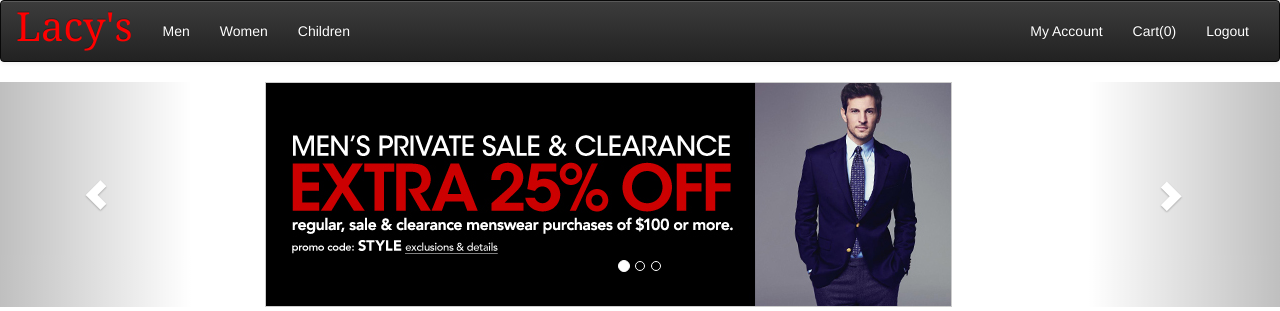
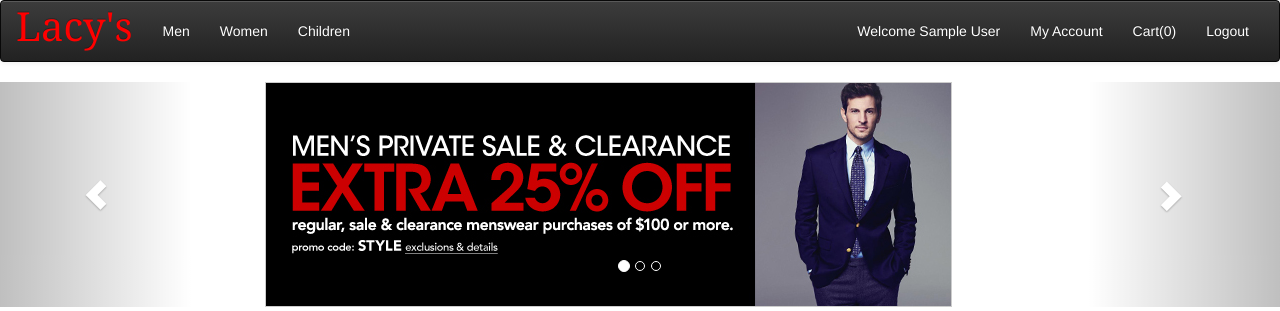
Before and after one commit to BrianTParker/TeamLacys, a PHP site: page /TeamLacys/index.php in a window 1280 px wide. Shown: the top 311 px of the page. Run offline with PHP 8.4, Linux system fonts and the light colour scheme; the visitor is signed in with stand-in values (Sample User, id 1); some libraries are stand-ins or nearby versions.

Commit message:
Closes #62
Displays personalized header after log-in

```diff
--- a/header.php
+++ b/header.php
@@ -93,6 +93,7 @@
               echo '<li><a href="login.php">Log In</a></li>';
               echo '<li><a href="newuser.php">Create Account</a></li>';
             }else{
+			  echo "<li><a href='#'>Welcome ".$_SESSION['firstName']."</a></li>";
 			  echo '<li><a href="account.php">My Account</a></li>';
               echo '<li><a id="cartmgr" href="cart.php">'. CartManager::getInstance() .'</a></li>';
               echo '<li><a id="logout" href="">Logout</a></li>';
```
